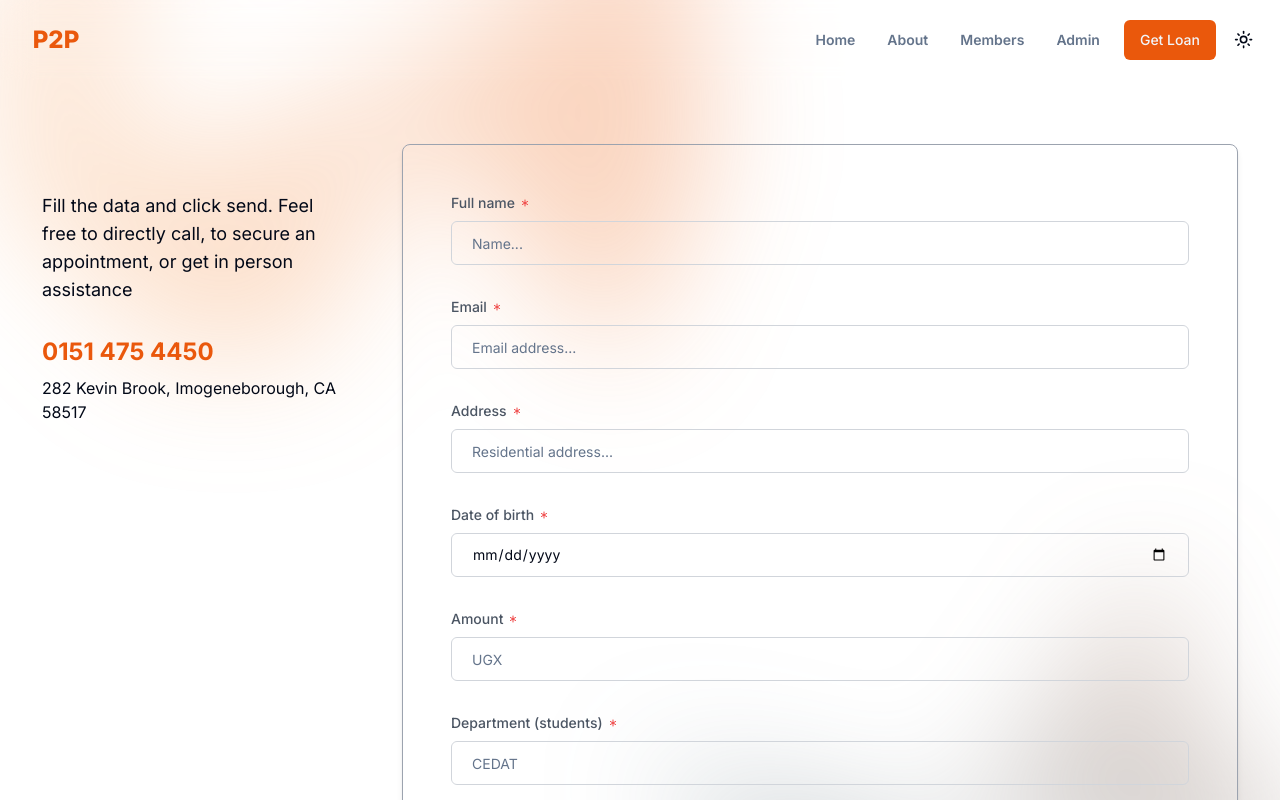
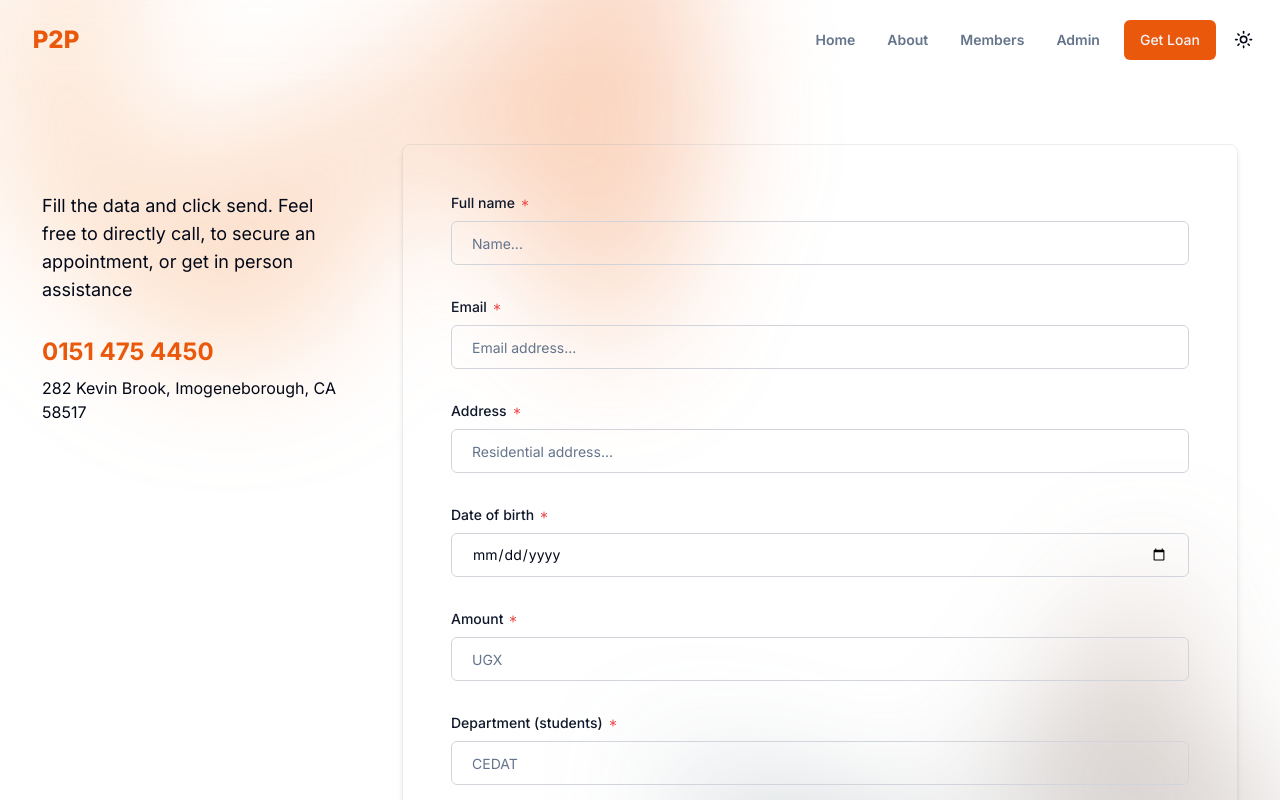
Before and after one commit to hiren-maddara/peer-consorts, a Next.js app: page /loan in a window 1280 px wide. Shown: the top 800 px of the page. Built offline with nearby package versions, Linux system fonts and the light colour scheme.

Commit message:
some additions to form and intro ui

```diff
--- /dev/null
+++ b/app/(auth)/dashboard/page.tsx
@@ -0,0 +1,5 @@
+export default function Dashboard() {
+    return (
+        <div className=""></div>
+    )
+}
--- a/components/landing/intro.tsx
+++ b/components/landing/intro.tsx
@@ -5,7 +5,7 @@ export default function Intro() {
     return (
         <MaxWidthWrapper className="grid grid-cols-1 sm:grid-cols-1 md:grid-cols-2 lg:grid-cols-3 gap-8 lg:px-10 mt-10 mb-24 px-8">
 
-            <Card className="p-6 flex flex-col gap-2 border-solid border-orange-600/50">
+            <Card className="p-6 flex flex-col gap-2 border-solid border-orange-600/50 shadow-lg bg-background">
                 <CardTitle className="text-4xl font-semibold">
                     Loans on your terms
                     <CardDescription className="mt-1">
@@ -18,7 +18,7 @@ export default function Intro() {
                 </CardContent>
             </Card>
 
-            <Card className="p-6 flex flex-col gap-2 border-solid border-orange-600/50">
+            <Card className="p-6 flex flex-col gap-2 border-solid border-orange-600/50 shadow-lg">
                 <CardTitle className="text-4xl font-semibold">
                     Grow with the community
                     <CardDescription className="mt-1">
@@ -30,7 +30,7 @@ export default function Intro() {
                     We offer financial support you need, when you need it. With flexible repayment plans and low interest rates that adapt to your unique situation
                 </CardContent>
             </Card>
-            <Card className="p-6 flex flex-col gap-y-2 border-solid border-orange-600/50">
+            <Card className="p-6 flex flex-col gap-y-2 border-solid border-orange-600/50 shadow-lg">
                 <CardTitle className="text-4xl font-semibold">
                     Hassle-free solutions
                     <CardDescription className="mt-1">
--- a/components/loan/form.tsx
+++ b/components/loan/form.tsx
@@ -17,7 +17,6 @@ import { Progress } from "../ui/progress";
 import { Select, SelectContent, SelectGroup, SelectItem, SelectLabel, SelectTrigger, SelectValue } from "../ui/select";
 
 
-
 function InputGroup({
     required,
     label,
@@ -35,7 +34,7 @@ function InputGroup({
             className
         )}
         >
-            <Label className="flex  items-center mb-2 text-gray-600 text-sm font-medium">
+            <Label className="flex  items-center mb-2 text-secondary-foreground text-sm font-medium">
                 {label}
                 {required && (
                     <Asterisk fill="#EF4444" className="ml-1 h-3 w-3" color="#EF4444" />
@@ -114,7 +113,7 @@ export default function LoanForm() {
                         <BlobBg />
                     </div>
 
-                    <div className="col-span-5 lg:col-span-5 lg:p-12 flex flex-col gap-4 shadow-md border-solid border border-gray-400 rounded-lg p-6">
+                    <div className="col-span-5 lg:col-span-5 lg:p-12 flex flex-col gap-4 shadow-md border-solid border border-gray-400/20 rounded-lg p-6">
                         <InputGroup required label="Full name">
                             <Input type="text" id="default-search"
                                 className="block w-full h-11 px-5 py-2.5 bg-white leading-7 font-normal shadow-xs  bg-transparent border-solid border border-gray-300 rounded-md text-sm placeholder:text-muted-foreground text-foreground   focus-visible:ring-orange-600/80 focus-visible:ring-offset-0"
```
